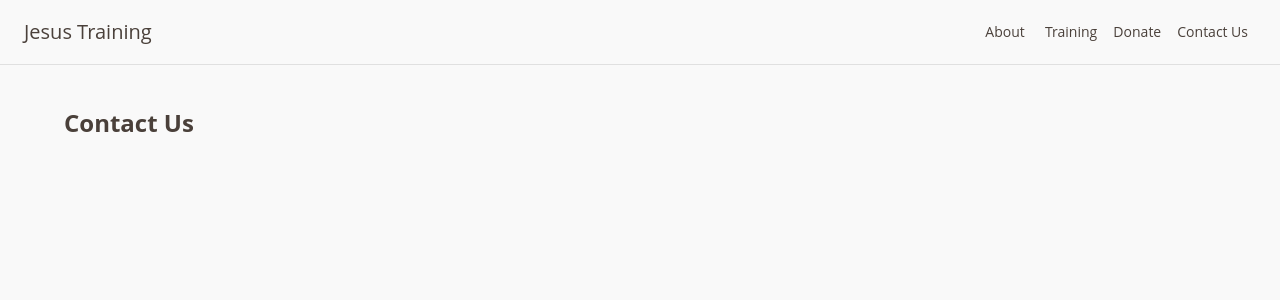
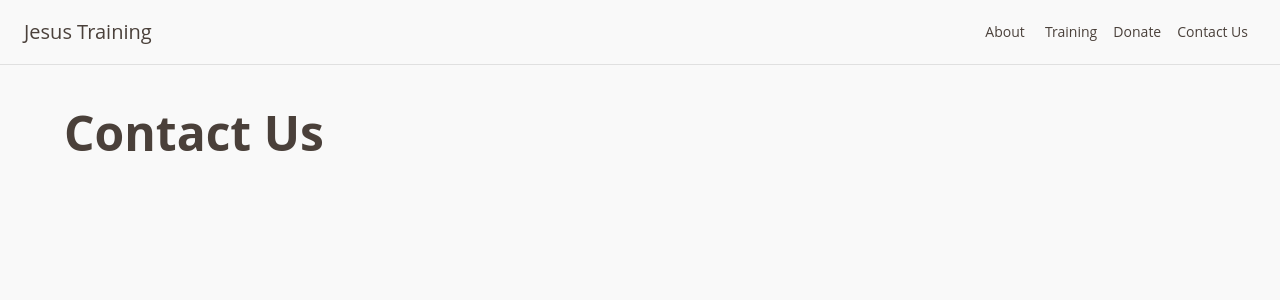
Before and after one commit to minjilee1707/minjilee1707.github.io, a React (Create React App) app: page /#/contactus in a window 1280 px wide. Shown: the top 300 px of the page. Built offline with nearby package versions, Linux system fonts and the light colour scheme.

Commit message:
Add base for training, donate and contact us page

```diff
--- a/src/pages/contactus.js
+++ b/src/pages/contactus.js
@@ -1 +1,13 @@
-export const ContactUs = () => <h2>Contact Us</h2>;
+import { Typography } from "@mui/material";
+
+export function ContactUs() {
+
+
+  return (
+    <Typography variant="h3" fontWeight="bold" gutterBottom>
+        Contact Us
+    </Typography>
+  );
+}
+
+export default ContactUs;
--- a/src/pages/donate.js
+++ b/src/pages/donate.js
@@ -1 +1,13 @@
-export const Donate = () => <h2>Donate</h2>;
+import { Typography } from "@mui/material";
+
+export function Donate() {
+
+
+  return (
+    <Typography variant="h3" fontWeight="bold" gutterBottom>
+        Donate
+    </Typography>
+  );
+}
+
+export default Donate;
--- a/src/pages/training.js
+++ b/src/pages/training.js
@@ -1 +1,13 @@
-export const Training = () => <h2>Training</h2>;
+import { Typography } from "@mui/material";
+
+export function Training() {
+
+
+  return (
+    <Typography variant="h3" fontWeight="bold" gutterBottom>
+        Training
+    </Typography>
+  );
+}
+
+export default Training;
```
